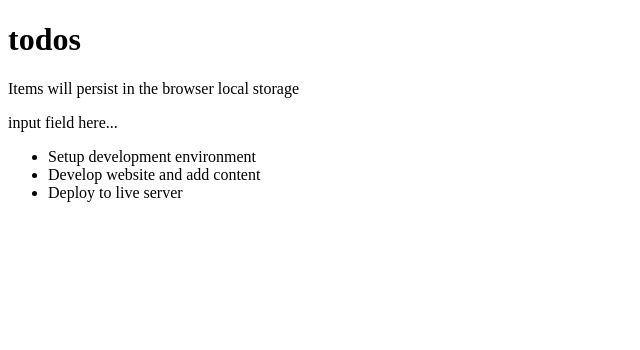
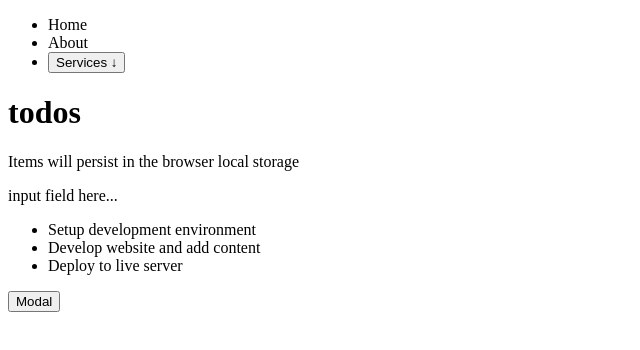
Before and after one commit to kifle23/react-todo, a React (Vite) app: page / in a window 1280 px wide. Shown: the top 350 px of the page, without its empty margins (0-640 px from the left). Built offline with nearby package versions, Linux system fonts and the light colour scheme.

Commit message:
Add react hooks - part3

```diff
--- /dev/null
+++ b/src/components/Modal.jsx
@@ -0,0 +1,20 @@
+import { useState, useRef } from 'react';
+import { useOnClickOutside } from '../useOnClickOutside';
+const Modal = () => {
+  const [openModal, setOpenModal] = useState(false);
+  const ref = useRef();
+
+  useOnClickOutside(ref, openModal, () => setOpenModal(false));
+  return (
+    <div className="modal">
+      <button onClick={() => setOpenModal(true)}>Modal</button>
+      {openModal && (
+        <div ref={ref} className="modalContent">
+          <span onClick={() => setOpenModal(false)}>X</span>
+          <div>Modal content here</div>
+        </div>
+      )}
+    </div>
+  );
+};
+export default Modal;
--- /dev/null
+++ b/src/components/Navbar.jsx
@@ -0,0 +1,29 @@
+import { useState, useRef } from 'react';
+import { useOnClickOutside } from '../useOnClickOutside';
+const Navbar = () => {
+  const [dropdown, setDropdown] = useState(false);
+  const ref = useRef();
+
+  useOnClickOutside(ref, dropdown, () => setDropdown(false));
+
+  return (
+    <nav>
+      <ul>
+        <li>Home</li>
+        <li>About</li>
+        <li ref={ref}>
+          <button onClick={() => setDropdown(!dropdown)}>
+            Services <span>&#8595;</span>
+          </button>
+          {dropdown && (
+            <ul>
+              <li>Design</li>
+              <li>Development</li>
+            </ul>
+          )}
+        </li>
+      </ul>
+    </nav>
+  );
+};
+export default Navbar;
--- a/src/main.jsx
+++ b/src/main.jsx
@@ -2,11 +2,15 @@ import React from 'react';
 import ReactDOM from 'react-dom/client';
 
 import TodoApp from '@/components/TodoApp';
+import Navbar from '@/components/Navbar';
+import Modal from './components/Modal';
 
 const domContainer = document.getElementById('root');
 const root = ReactDOM.createRoot(domContainer);
 root.render(
   <React.StrictMode>
+    <Navbar></Navbar>
     <TodoApp />
+    <Modal />
   </React.StrictMode>
 );
--- /dev/null
+++ b/src/useOnClickOutside.jsx
@@ -0,0 +1,15 @@
+import { useEffect } from 'react';
+export const useOnClickOutside = (ref, currentState, updater) => {
+  useEffect(() => {
+    const handler = (event) => {
+      if (currentState && ref.current && !ref.current.contains(event.target)) {
+        updater();
+      }
+    };
+    document.addEventListener('mousedown', handler);
+    return () => {
+      // Cleanup the event listener
+      document.removeEventListener('mousedown', handler);
+    };
+  }, [ref, currentState, updater]);
+};
```
